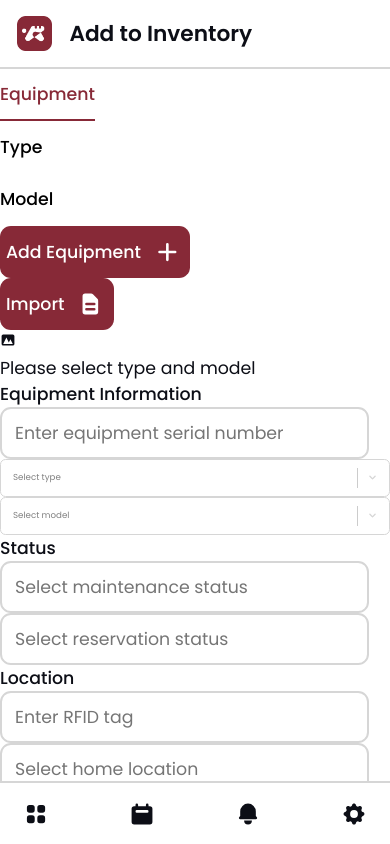
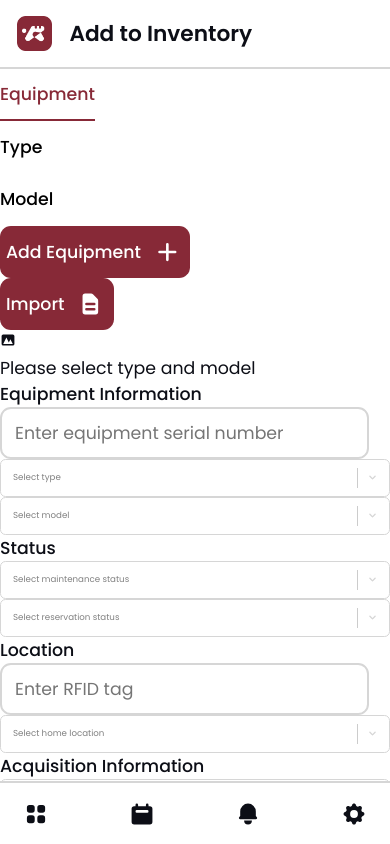
Before and after one commit to tranleduyan/ETC-Frontend, a React (Create React App) app: page /AddToInventory in a window 390 px wide. Built offline with nearby package versions, Linux system fonts and the light colour scheme.

Commit message:
Finish layout, need break down components, and responsive.

```diff
--- a/src/Pages/AddToInventoryPage/AddToInventoryPage.js
+++ b/src/Pages/AddToInventoryPage/AddToInventoryPage.js
@@ -22,8 +22,8 @@ function AddToInventoryPage() {
     serialNumber: '',
     type: null,
     model: null,
-    maintenanceStatus: null,
-    reservationStatus: null,
+    maintenanceStatus: '',
+    reservationStatus: '',
     RFIDTag: '',
     homeLocation: null,
     condition: '',
@@ -34,31 +34,66 @@ function AddToInventoryPage() {
   const equipmentTypes = [
     {
       label: 'Ammeter',
-      value: '2'
+      value: '2',
     },
     {
       label: 'Voltmeter',
-      value: '5'
+      value: '5',
     },
     {
       label: 'Multimeter',
-      value: '1'
+      value: '1',
     },
     {
       label: 'Barometer',
-      value: '10'
+      value: '10',
     },
     {
       label: 'Lux Meter',
-      value: '8'
+      value: '8',
     },
     {
       label: 'Thermometer',
-      value: '9'
+      value: '9',
     },
   ];
 
   const equipmentModels = [];
+
+  const maintenanceStatus = [
+    {
+      label: 'Ready',
+      value: 'Ready',
+    },
+    {
+      label: 'Under Repair',
+      value: 'Under Repair',
+    }
+  ];
+
+  const reservationStatus = [
+    {
+      label: 'In Use',
+      value: 'In Use',
+    },
+    {
+      label: 'Available',
+      value: 'Available',
+    }
+  ];
+
+  const equipmentHomeLocations = [];
+
+  const equipmentConditions = [
+    {
+      label: 'New',
+      value: 'New',
+    },
+    {
+      label: 'Used',
+      value: 'Used',
+    },
+  ];
 
   const AddEquipment = () => {
     console.log('Add Equipment');
@@ -149,18 +184,18 @@ function AddToInventoryPage() {
               <div className='AddToInventoryPage-EquipmentStatusGroup'>
                 <p className='heading-5'>Status</p>
                 <div className='AddToInventoryPage-EquipmentStatus'>
-                  <StandardTextInputField
+                  <StandardDropDown
                     placeholder='Select maintenance status'
                     className='AddToInventoryPage-InputField'
-                    name='Maintenance Status'
-                    onChange={() => {}}
-                    onKeyDown={() => {}}/>
-                  <StandardTextInputField
+                    name='maintenanceStatus'
+                    options={maintenanceStatus}
+                    onChange={(name, value) => HandleEquipmentAdditionInputChange(name, value)}/>
+                  <StandardDropDown
                     placeholder='Select reservation status'
                     className='AddToInventoryPage-InputField'
-                    name='Reservation Status'
-                    onChange={() => {}}
-                    onKeyDown={() => {}}/>
+                    name='reservationStatus'
+                    options={reservationStatus}
+                    onChange={(name, value) => HandleEquipmentAdditionInputChange(name, value)}/>
                 </div>
               </div>
               <div className='AddToInventoryPage-EquipmentLocationGroup'>
@@ -172,32 +207,33 @@ function AddToInventoryPage() {
                     name='RFID Tag'
                     onChange={() => {}}
                     onKeyDown={() => {}}/>
-                  <StandardTextInputField
+                  <StandardDropDown
                     placeholder='Select home location'
                     className='AddToInventoryPage-InputField'
-                    name='Home Location'
-                    onChange={() => {}}
-                    onKeyDown={() => {}}/>
+                    name='homeLocation'
+                    options={equipmentHomeLocations}
+                    onChange={(name, value) => HandleEquipmentAdditionInputChange(name, value)}/>
                 </div>
               </div>
               <div className='AddToInventoryPage-EquipmentAcquisitionInformationGroup'>
                 <p className='heading-5'>Acquisition Information</p>
-                <StandardTextInputField
-                  placeholder='Select condition'
-                  name='Condition'
-                  onChange={()=> {}}
-                  onKeyDown={() => {}}/>
+                <StandardDropDown
+                    placeholder='Select condition'
+                    className='AddToInventoryPage-InputField'
+                    name='condition'
+                    options={equipmentConditions}
+                    onChange={(name, value) => HandleEquipmentAdditionInputChange(name, value)}/>
                 <div className='AddToInventoryPage-EquipmentPurchaseCostAndDate'>
                   <StandardTextInputField
                     placeholder='Enter purchase cost (U.S. dollar)'
                     className='AddToInventoryPage-InputField'
-                    name='Purchase Cost'
+                    name='purchaseCost'
                     onChange={()=> {}}
                     onKeyDown={() => {}}/>
                   <StandardTextInputField
                     placeholder='Enter purchase date'
                     className='AddToInventoryPage-InputField'
-                    name='Purchase Date'
+                    name='purchaseDate'
                     onChange={()=> {}}
                     onKeyDown={() => {}}/>
                 </div>
```
